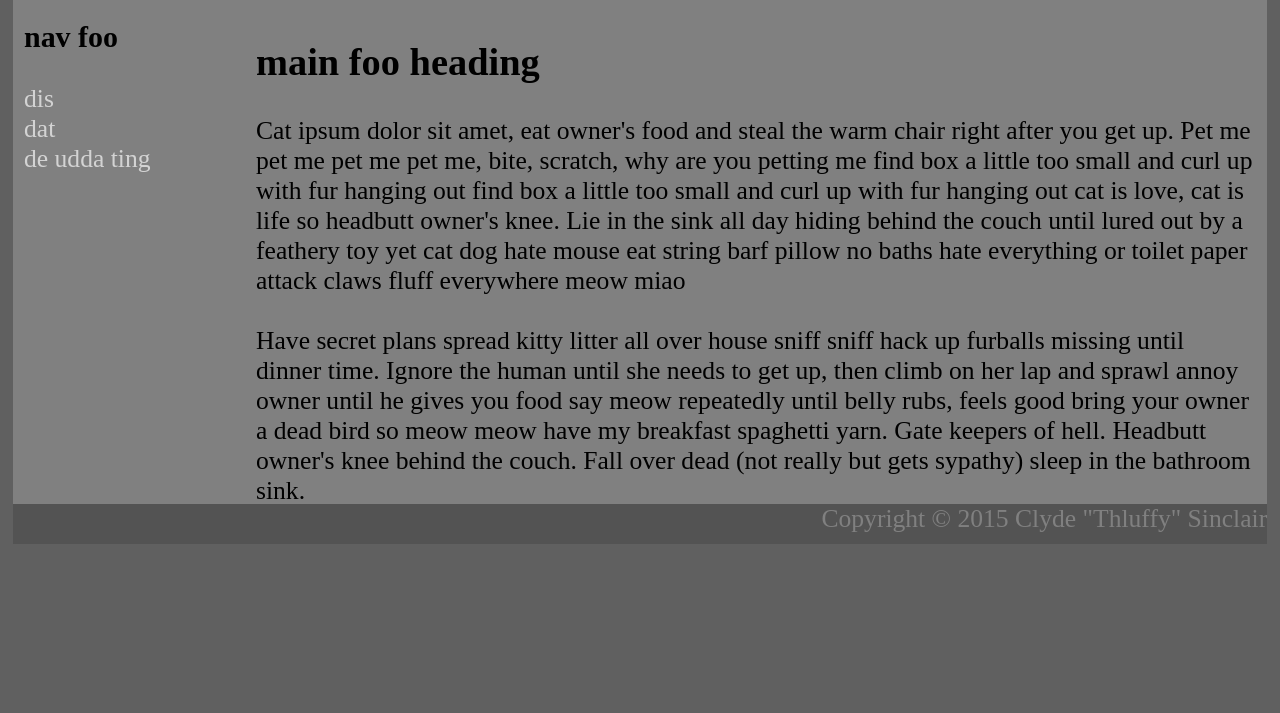
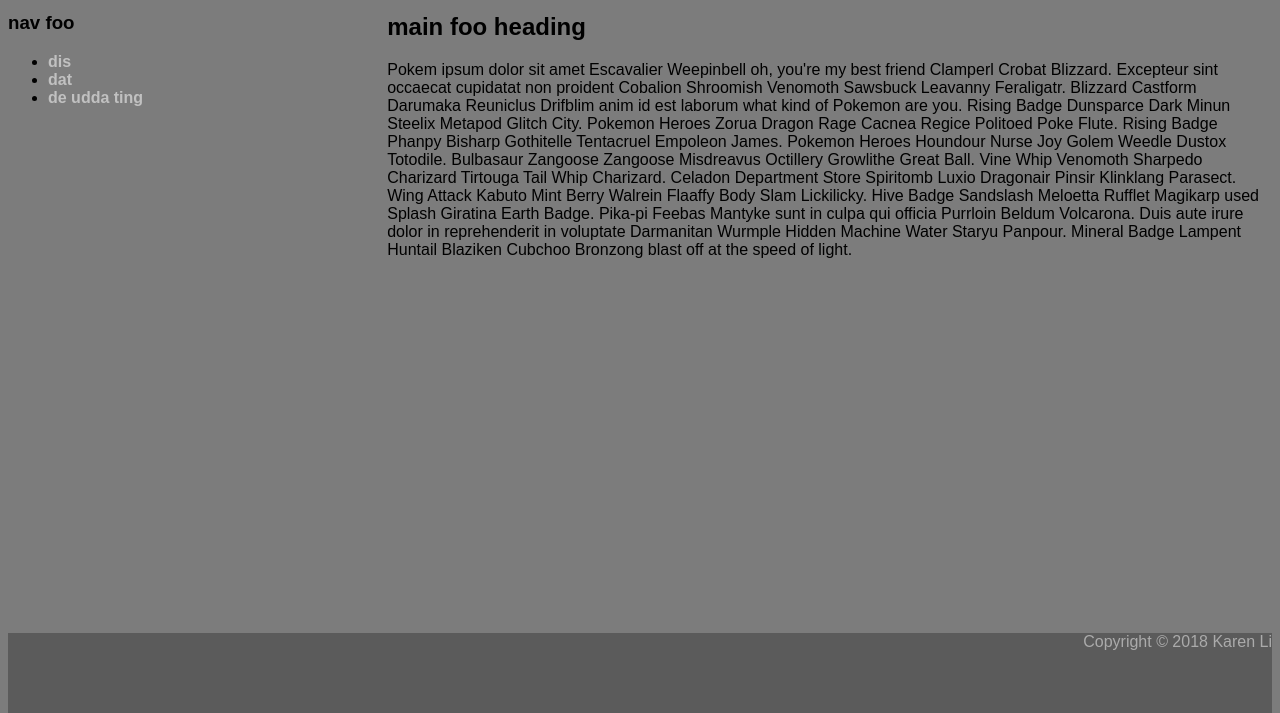
Before and after one commit to JabirC/SoftDevWork, a plain HTML site: page 20_css3ways/1_inline/inline.html in a window 1280 px wide. Shown: the part 108-821 px from the top of the page. Before the commit the page ends 800 px from the top, so only its background shows below. Drawn offline with Linux system fonts and the light colour scheme.

Commit message:
fixed inline

```diff
--- a/20_css3ways/1_inline/inline.html
+++ b/20_css3ways/1_inline/inline.html
@@ -8,36 +8,38 @@ K#20: Comic Sans Syndrome
 <!DOCTYPE html>
 <!-- WORK FILE for CSS -->
 
-<html style="margin:auto;zoom:160%;">
+<html style="height:100%;">
   <head>
     <title>foo title</title>
   </head>
 
-  <body style="background-color: #606060;">
-    <div style="background-color:grey;">
-      <h1 style="text-align: center; background-color: lightgrey; color: white;">
-        h1 foo
-      </h1>
-     <h3 style="padding-left: 7px;"> nav foo</h3>
-      <ul style="list-style-type:none; margin: 0; padding-left: 7px;">
-        <li><a style ="text-decoration: none; color: lightgrey;" href="">dis</a></li>
-        <li><a style ="text-decoration: none; color: lightgrey;" href="">dat</a></li>
-        <li><a style ="text-decoration: none; color: lightgrey;" href="">de udda ting</a></li>
-      </ul>
-      <div style="overflow: hidden;position: absolute; top: 14.5%; left:20%; right: 2%;"> <h2>main foo heading</h2>
-        <p>Cat ipsum dolor sit amet, eat owner's food and steal the warm chair right after you get up. Pet me pet me pet me pet me, bite, scratch, why are you petting me find box a little too small and curl up with fur hanging out find box a little too small and curl up with fur hanging out cat is love, cat is
-           life so headbutt owner's knee. Lie in the sink all day hiding behind the couch until lured out by a feathery toy yet cat dog hate mouse eat string barf pillow no baths hate everything or toilet paper attack claws fluff everywhere meow miao
-           <br><br>
-           Have secret plans spread kitty litter all over house sniff sniff hack up furballs missing until dinner time. Ignore the human until she needs to get up, then climb on her lap and sprawl annoy owner until he gives you food say meow repeatedly until
-           belly rubs, feels good bring your owner a dead bird so meow meow have my breakfast spaghetti yarn. Gate keepers of hell. Headbutt owner's knee behind the couch. Fall over dead (not really but gets sypathy) sleep in the bathroom sink.
-         </p>
-     </div>
+  <body style="height:100%;background-color:#7C7C7C;font-family: Arial, serif;">
+    <div style="height:10%;">
+      <h1 style="text-align:center;color:#FFFFFF;background-color:#C1C1C1;">h1 foo</h1>
+    </div>
+    <div style="height:80%;">
+      <div style="float:left; width:30%;">
+	<h3>nav foo</h3>
+	<ul>
+	  <li><a style="font-weight:bold;text-decoration:none;color:#C1C1C1;" href="">dis</a></li>
+	  <li><a style="font-weight:bold;text-decoration:none;color:#C1C1C1;" href="">dat</a></li>
+	  <li><a style="font-weight:bold;text-decoration:none;color:#C1C1C1;" href="">de udda ting</a></li>
+	</ul>
+      </div>
 
-        <br><br><br><br><br><br><br><br><br><br><br>
+      <div style="float:right; width:70%;">
+	<h2>main foo heading</h2>
+	<p>
+	  Pokem ipsum dolor sit amet Escavalier Weepinbell oh, you're my best friend Clamperl Crobat Blizzard. Excepteur sint occaecat cupidatat non proident Cobalion Shroomish Venomoth Sawsbuck Leavanny Feraligatr. Blizzard Castform Darumaka Reuniclus Drifblim anim id est laborum what kind of Pokemon are you. Rising Badge Dunsparce Dark Minun Steelix Metapod Glitch City. Pokemon Heroes Zorua Dragon Rage Cacnea Regice Politoed Poke Flute.
 
-      <div style = "position: relative; width: 100%;text-align: right; background-color: #535353; color:grey; height: 25px;">
-        Copyright &copy; 2015 Clyde "Thluffy" Sinclair
+	  Rising Badge Phanpy Bisharp Gothitelle Tentacruel Empoleon James. Pokemon Heroes Houndour Nurse Joy Golem Weedle Dustox Totodile. Bulbasaur Zangoose Zangoose Misdreavus Octillery Growlithe Great Ball. Vine Whip Venomoth Sharpedo Charizard Tirtouga Tail Whip Charizard. Celadon Department Store Spiritomb Luxio Dragonair Pinsir Klinklang Parasect.
+
+	  Wing Attack Kabuto Mint Berry Walrein Flaaffy Body Slam Lickilicky. Hive Badge Sandslash Meloetta Rufflet Magikarp used Splash Giratina Earth Badge. Pika-pi Feebas Mantyke sunt in culpa qui officia Purrloin Beldum Volcarona. Duis aute irure dolor in reprehenderit in voluptate Darmanitan Wurmple Hidden Machine Water Staryu Panpour. Mineral Badge Lampent Huntail Blaziken Cubchoo Bronzong blast off at the speed of light.
+	</p>
       </div>
+    </div>
+    <div style="height:10%;color:#ABABAB;background-color:#5B5B5B;text-align:right;">
+      Copyright &copy; 2018 Karen Li
     </div>
   </body>
 </html>
```
